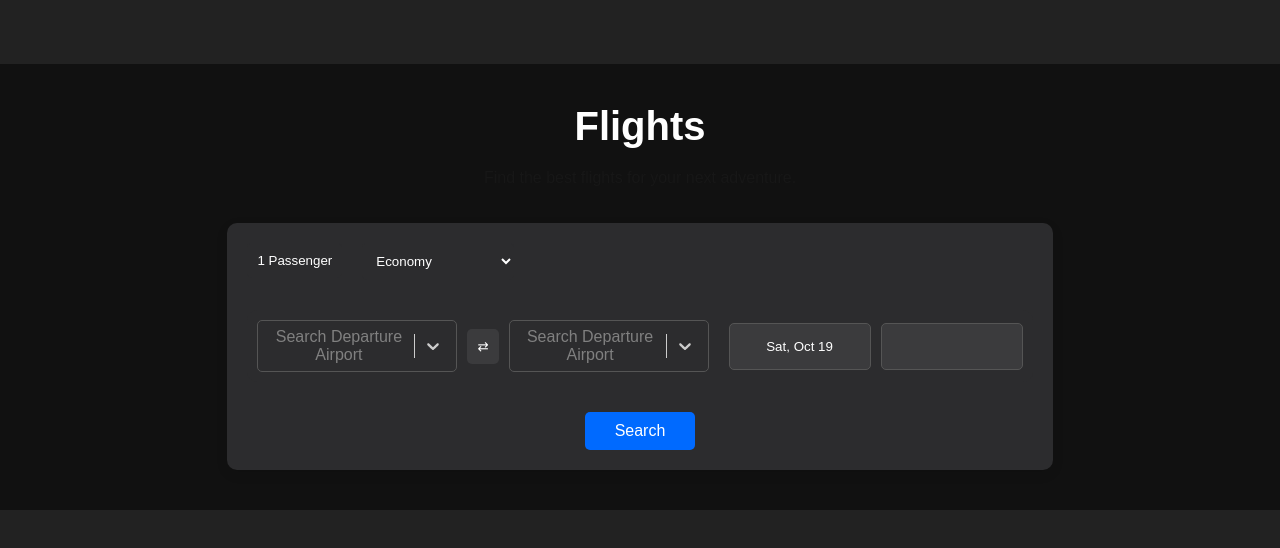
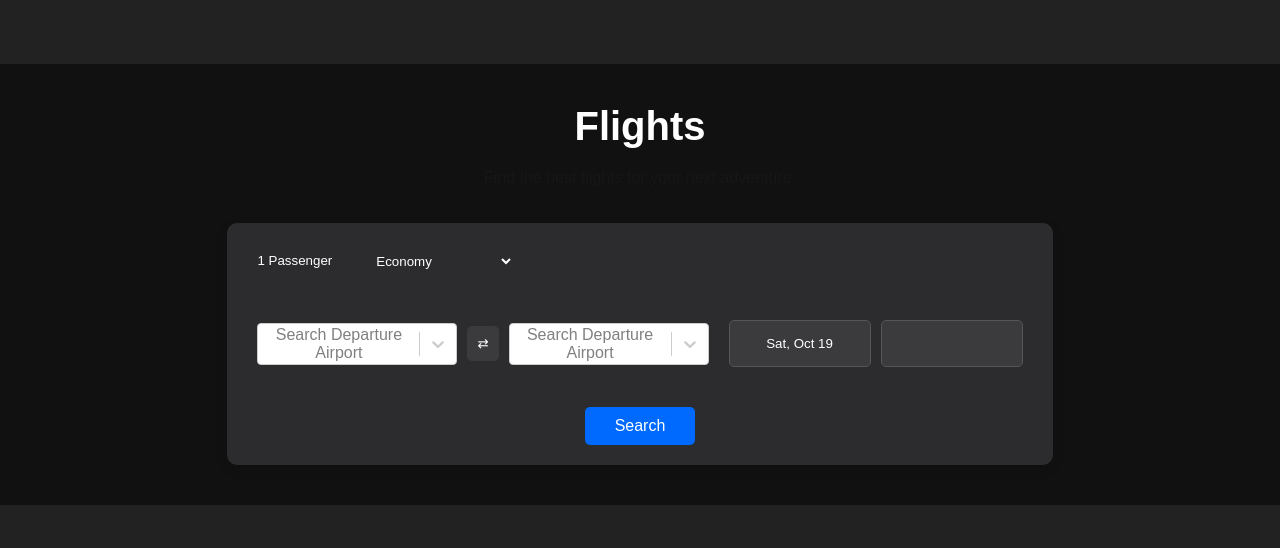
Before and after one commit to avoid-ashraful/google-flights-assistance, a Next.js app: page / in a window 1280 px wide. Shown: the top 548 px of the page. Built offline with nearby package versions, Linux system fonts and the light colour scheme; no server answers.

Commit message:
Update env names

```diff
--- a/src/app/components/FlightSearchBar.jsx
+++ b/src/app/components/FlightSearchBar.jsx
@@ -52,13 +52,6 @@ const FlightSearch = (props)  => {
         );
     }, []);
 
-    // Swap function for switching departure and arrival locations
-    const swapLocations = () => {
-        const temp = departureLocation;
-        setDepartureLocation(arrivalLocation);
-        setArrivalLocation(temp);
-    };
-
     const formatDate = (date)  => {
         const year = date.getFullYear();
         const month = String(date.getMonth() + 1).padStart(2, '0'); // Months are 0-indexed
@@ -101,65 +94,8 @@ const FlightSearch = (props)  => {
     };
 
     const customStyles = {
-        control: (base) => ({
-            ...base,
-            backgroundColor: '#2c2c2e', // Black background
-            color: 'white',
-            borderRadius: '5px',
-            border: '1px solid #555', // Light gray border
-            padding: '5px',
-            boxShadow: 'none',
-            "&:hover": {
-                border: "1px solid #888", // Change border color on hover
-            }
-        }),
-        input: (base) => ({
-            ...base,
-            color: 'white', // Change the text color inside the input to white
-        }),
-        singleValue: (provided) => ({
-            ...provided,
-            color: 'white', // Ensure the selected value's text is white
-        }),
-        dropdownIndicator: (provided) => ({
-            ...provided,
-            color: '#ccc', // Dropdown arrow color
-        }),
-        menu: (provided) => ({
-            ...provided,
-            backgroundColor: '#2c2c2e', // Background for the dropdown
-            color: 'white'
-        }),
-        option: (provided, state) => ({
-            ...provided,
-            backgroundColor: state.isSelected ? '#555' : '#2c2c2e',
-            color: 'white',
-            "&:hover": {
-                backgroundColor: '#444', // Hover color for dropdown options
-            }
-        }),
     };
 
-
-    // Function to fetch airport data based on the search query
-    const handleSearchChange = async (inputValue) => {
-        if (inputValue.length > 3) {
-            try {
-                const data = await searchAirport(inputValue); // Call the search function (API)
-                return data.data.map((airport) => ({
-                    value: airport.skyId,
-                    label: `${airport.presentation.title},  ${airport.presentation.subtitle} - (${airport.skyId})`,
-                    skyId: airport.skyId, // Store additional data like skyId
-                    entityId: airport.entityId // Store additional data like entityId
-                }));
-            } catch (err) {
-                setError(err.message);
-                return [];
-            }
-        } else {
-            return [];
-        }
-    };
 
     const handleDepSearchChange = async (inputValue) => {
         if (inputValue.length > 3) {
@@ -185,17 +121,12 @@ const FlightSearch = (props)  => {
     };
 
     const handleDepartSearch = (selectedOption) => {
-
         setDepartureLocation(selectedOption);
-
     }
 
     const handleArrivalSearch = (selectedOption) => {
-
         setArrivalLocation(selectedOption);
-
     }
-
 
     return (
         <div className={styles.container}>
@@ -224,7 +155,7 @@ const FlightSearch = (props)  => {
                             <AsyncSelect
                                 cacheOptions
                                 value={departureLocation} // Set default value for departure
-                                loadOptions={handleSearchChange} // Fetch options as user types
+                                loadOptions={handleDepSearchChange} // Fetch options as user types
                                 onChange={(selectedOption) => handleDepartSearch(selectedOption)}
                                 placeholder="Search Departure Airport"
                                 className="location-select"
--- a/src/config.js
+++ b/src/config.js
@@ -1,7 +1,6 @@
 const BASE_API_URL = process.env.NEXT_PUBLIC_BASE_API_URL;
-const RAPIDAPI_KEY = process.env.RAPIDAPI_KEY;
-const RAPIDAPI_HOST = process.env.RAPIDAPI_HOST;
-
+const RAPIDAPI_KEY = process.env.NEXT_PUBLIC_RAPIDAPI_KEY;
+const RAPIDAPI_HOST = process.env.NEXT_PUBLIC_RAPIDAPI_HOST;
 
 if (!BASE_API_URL || !RAPIDAPI_KEY || !RAPIDAPI_HOST) {
     console.error("Missing environment variables:");
```
Also changed, not shown: 1 other file (tests, documents, lock files or other folders).
